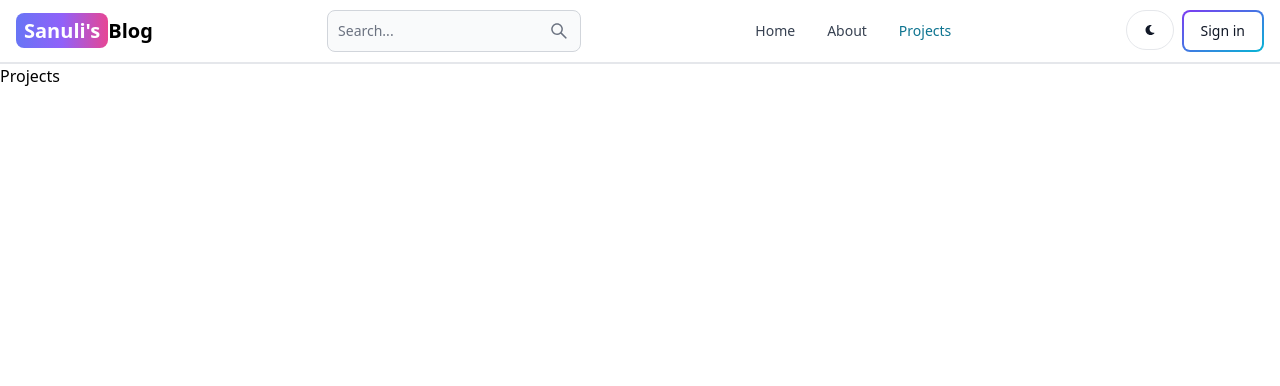
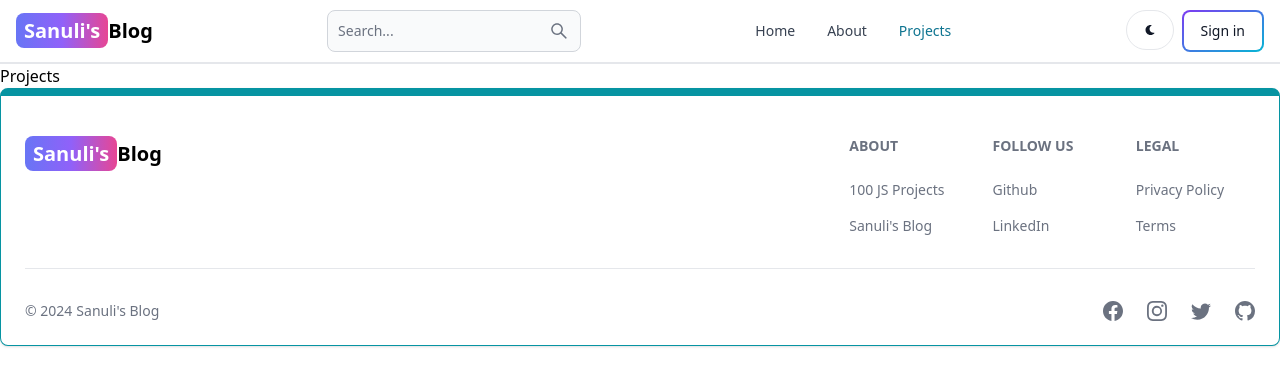
Before and after one commit to SanuliGehara/Blogger-App, a React (Vite) app in the folder client/: page /projects in a window 1280 px wide. Shown: the top 386 px of the page. Built offline with nearby package versions, Linux system fonts and the light colour scheme.

Commit message:
create and add footer component

```diff
--- a/client/src/App.jsx
+++ b/client/src/App.jsx
@@ -7,6 +7,7 @@
 import Dashboard from "./pages/Dashboard";
 import Projects from "./pages/Projects";
 import Header from "./components/Header";
+import Footer from "./components/Footer";
 
 const App = () => {
   return (
@@ -20,6 +21,7 @@
         <Route path="/dashboard" element={<Dashboard />} />
         <Route path="/projects" element={<Projects />} />
       </Routes>
+      <Footer />
     </BrowserRouter>
   );
 };
--- /dev/null
+++ b/client/src/components/Footer.jsx
@@ -0,0 +1,97 @@
+import { Footer } from "flowbite-react";
+import React from "react";
+import { Link } from "react-router-dom";
+import { BsFacebook, BsInstagram, BsTwitter, BsGithub } from "react-icons/bs";
+
+const FooterCom = () => {
+  return (
+    <Footer container className="border border-t-8 border-teal-500">
+      <div className="w-full max-w-7xl mx-auto">
+        <div className="grid w-full justify-between sm:flex md:grid-cols-1">
+          <div className="mt-5">
+            {/* Logo */}
+            <Link
+              to="/"
+              className="self-center whitespace-nowrap text-lg sm:text-xl font-semibold dark:text-white"
+            >
+              <span className="px-2 py-1 bg-gradient-to-r from-indigo-500 via-purple-500 to-pink-500 rounded-lg text-white">
+                Sanuli's
+              </span>
+              Blog
+            </Link>
+          </div>
+
+          <div className="grid grid-cols-2 gap-8 mt-4 sm:grid-cols-3 sm:gap-6">
+            <div>
+              <Footer.Title title="About" />
+              <Footer.LinkGroup col>
+                <Footer.Link href="#" target="_blank" rel="noopener noreferrer">
+                  100 JS Projects
+                </Footer.Link>
+
+                <Footer.Link href="#" target="_blank" rel="noopener noreferrer">
+                  Sanuli's Blog
+                </Footer.Link>
+              </Footer.LinkGroup>
+            </div>
+
+            <div>
+              <Footer.Title title="Follow Us" />
+              <Footer.LinkGroup col>
+                <Footer.Link
+                  href="https://github.com/SanuliGehara"
+                  target="_blank"
+                  rel="noopener noreferrer"
+                >
+                  Github
+                </Footer.Link>
+
+                <Footer.Link
+                  href="https://www.linkedin.com/in/sanuli-gehara-71210b295/"
+                  target="_blank"
+                  rel="noopener noreferrer"
+                >
+                  LinkedIn
+                </Footer.Link>
+              </Footer.LinkGroup>
+            </div>
+
+            <div>
+              <Footer.Title title="Legal" />
+              <Footer.LinkGroup col>
+                <Footer.Link href="#" target="_blank" rel="noopener noreferrer">
+                  Privacy Policy
+                </Footer.Link>
+
+                <Footer.Link href="#" target="_blank" rel="noopener noreferrer">
+                  Terms
+                </Footer.Link>
+              </Footer.LinkGroup>
+            </div>
+          </div>
+        </div>
+        <Footer.Divider />
+
+        <div className="w-full sm:flex sm:items-center sm:justify-between">
+          <Footer.Copyright
+            href="#"
+            by="Sanuli's Blog"
+            year={new Date().getFullYear()}
+          />
+
+          <div className="flex gap-6 sm:mt-0 mt-4 sm:justify-center">
+            <Footer.Icon href="#" icon={BsFacebook} />
+            <Footer.Icon href="#" icon={BsInstagram} />
+            <Footer.Icon href="#" icon={BsTwitter} />
+            <Footer.Icon
+              href="https://github.com/SanuliGehara"
+              icon={BsGithub}
+            />
+          </div>
+        </div>
+      </div>
+    </Footer>
+  );
+};
+
+export default FooterCom;
```
